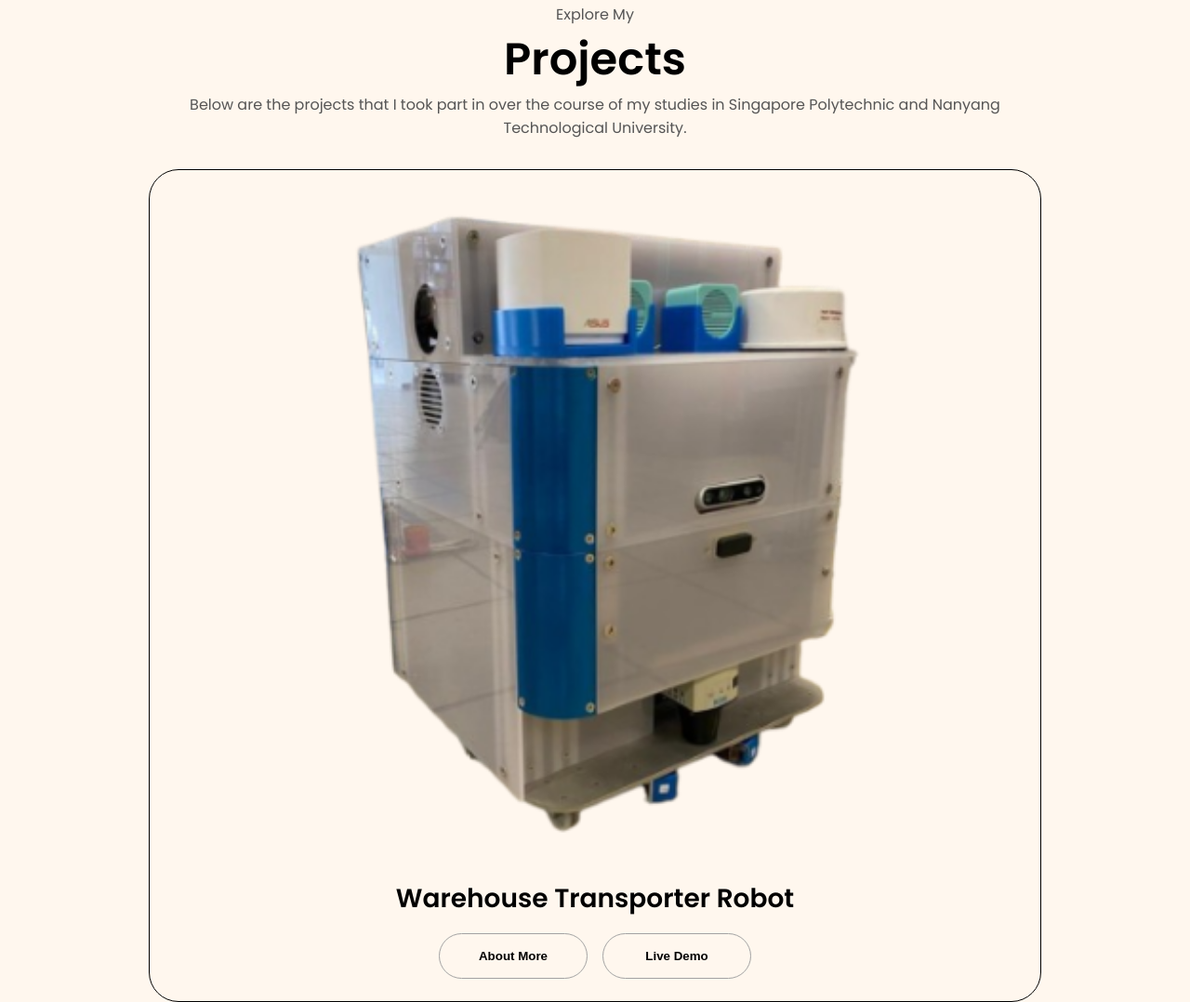
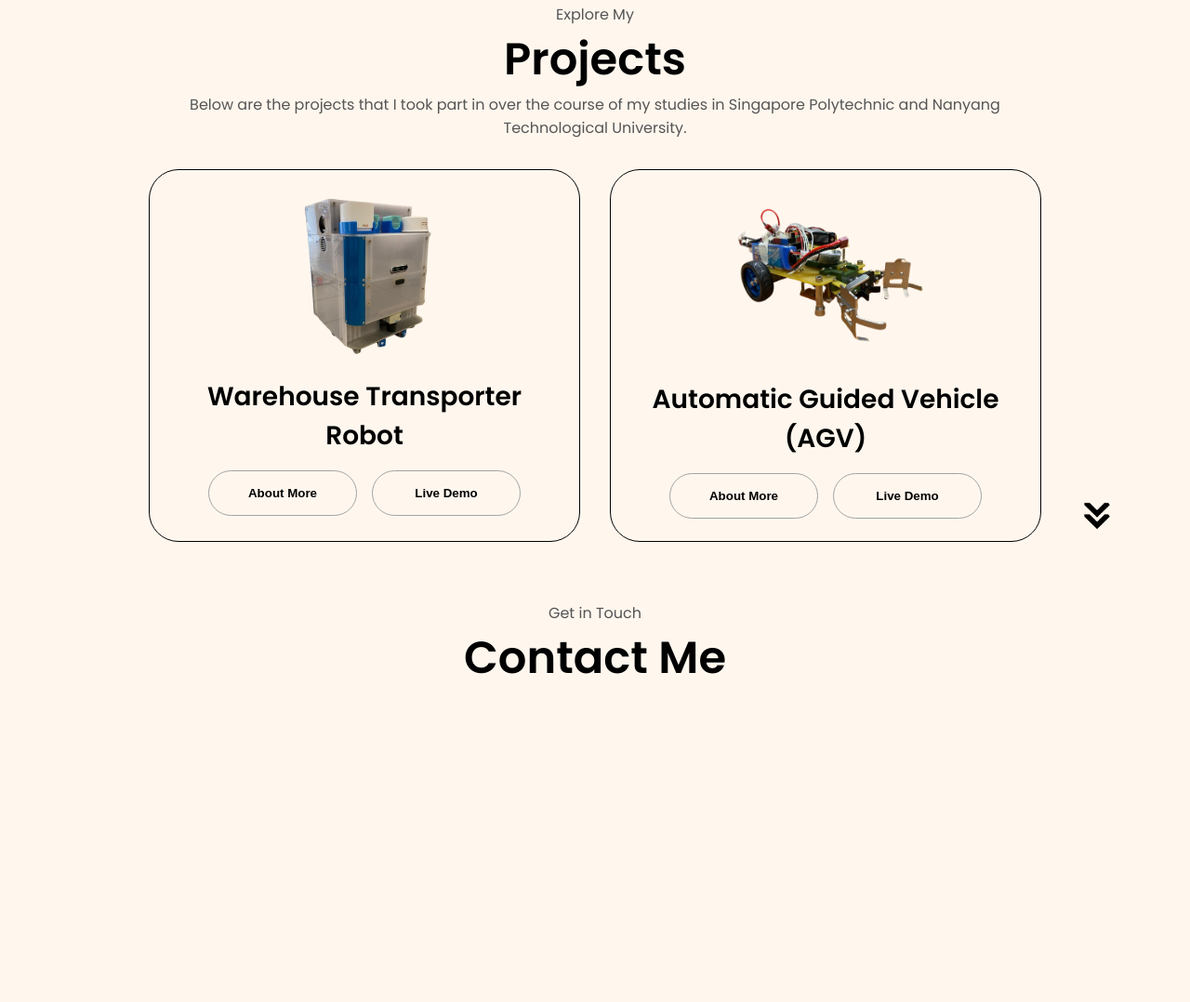
Before and after one commit to XYZdesign/XYZ, a plain HTML site: page index.html in a window 1280 px wide. Shown: the part 2481-3559 px from the top of the page at 93% size. After the commit the page ends 3225 px from the top, so only its background shows below. Drawn offline with Linux system fonts and the light colour scheme.

Commit message:
Update styles.css

```diff
--- a/CSS/styles.css
+++ b/CSS/styles.css
@@ -389,13 +389,19 @@ article .icon {
   }
 
   .color__container {
-    border-color: black;
+    border-color: black
   }
 
   .project__img {
     border-radius: 2rem;
-    width: 90%;
-    height: 90%;
+    width: 50%;
+    height: 70%;
+  }
+
+  .project__img1 {
+    border-radius: 2rem;
+    width: 60%;
+    height: 70%;
   }
 
   .project__title {
```
